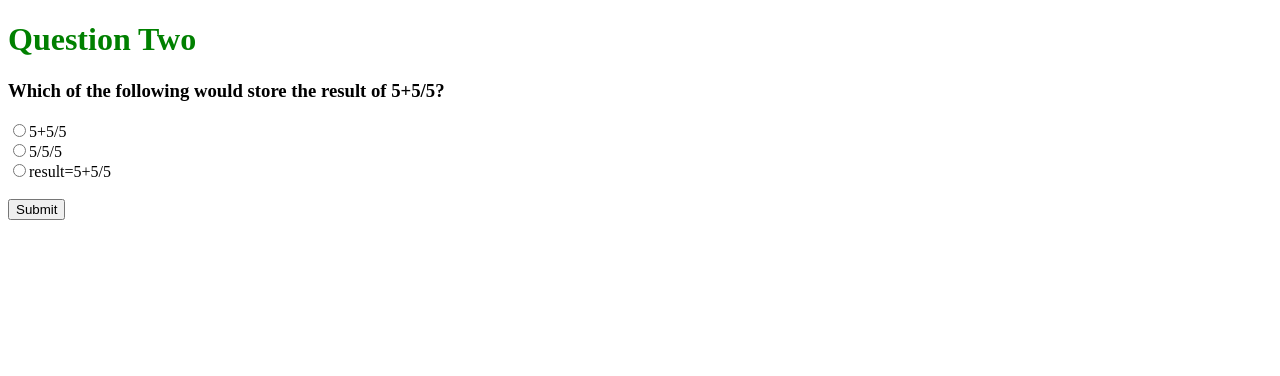
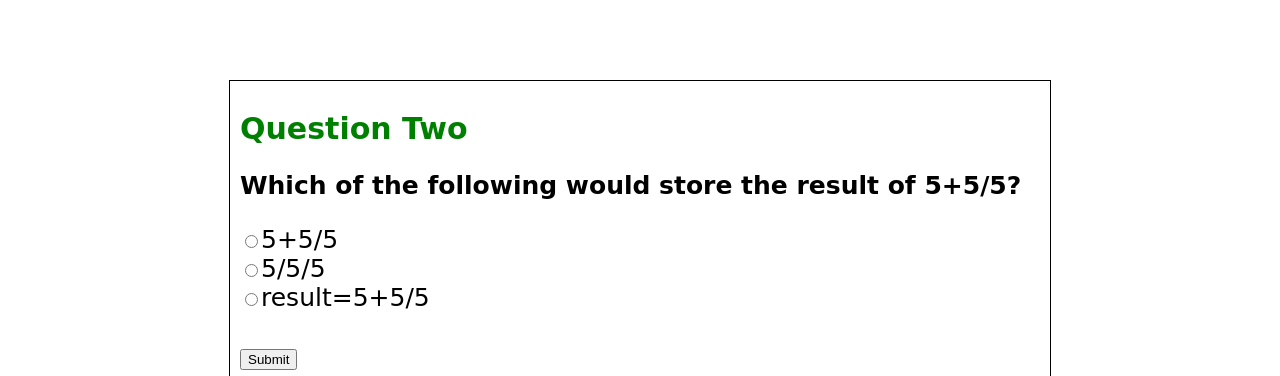
Before and after one commit to Roshni0/SummerHacks2020, a PHP site: page /python/indiv/partFourQuestionTwo.php in a window 1280 px wide. Shown: the top 376 px of the page. Run offline with PHP 8.4, Linux system fonts and the light colour scheme.

Commit message:
Update partFourQuestionTwo.php

```diff
--- a/python/indiv/partFourQuestionTwo.php
+++ b/python/indiv/partFourQuestionTwo.php
@@ -1,21 +1,52 @@
 <!DOCTYPE html>
 <html>
+<title>TeachMe</title>
 <head>
+<link rel="shortcut icon" href="logo.JPG" type="image/x-icon">
 </head>
+
 <body>
-      <h1 style="color:green;">Question Two</h1>
-      <h3>Which of the following would store the result of 5+5/5?</h3>
-      <form>
+<style>
+div.a {
+  border: 1px solid black;
+}
+div.outer { position: relative; height: 2px; }
+div.outer img { position: fixed; right: 0; bottom: 0; }
+</style>
+<br>
+<br>
+<br>
+<br>
+<div class="a" style="max-width:800px;margin:auto;vertical-align: middle;padding:10px;">
+    <h1 style="color:green;font-family: 'Bubblegum Sans', cursive; font-size: 30px;">
+    Question Two
+    </h1>
+
+    <h3 style="font-family: 'Bubblegum Sans', cursive;font-size: 25px;">
+    Which of the following would store the result of 5+5/5?
+    </h3>
+
+    <form style="font-family: 'Bubblegum Sans', cursive;font-size: 25px;">
     <input type="radio" name="Hello" id="w1"
             value="w1">5+5/5<br>
+
         <input type="radio" name="Hello" id="w2"
             value="w2">5/5/5<br>
+
         <input type="radio" name="Hello" id="c1"
             value="c1">result=5+5/5<br><br>
-          <button type="button" onclick="display()"> Submit </button>
+
+        <button type="button" onclick="display()">
+            Submit
+        </button>
     </form>
     <br>
-      <div id="disp" style="color:green; font-size:18px; font-weight:bold;">
+    <div id="disp" style=
+        "color:green; font-size:18px; font-weight:bold;">
+    </div>
+</div>
+<div class="outer">
+    <img src="coding.gif" height="100">
  </div>
 </body>
     <script>
@@ -24,19 +55,23 @@
                 var partOne = "Good try but this is incorrect. Remember, you need to store the result in a variable.";
                     var str = "Next Question";
                     var result = str.link("partFourQuestionThree.php");
-                      document.getElementById("disp").innerHTML = partOne  + "      " + result;
+                    var total = partOne  + "      " + result;
+                    document.getElementById("disp").innerHTML = total.fontcolor("red")
+
             }
             else if(document.getElementById('w2').checked) {
                var partOne = "Not Quite! Remember, you need to store the result in a variable, and check that the operations are correct";
                var str = "Next Question";
                     var result = str.link("partFourQuestionThree.php");
-                      document.getElementById("disp").innerHTML = partOne  + "      " + result;
+                    var total = partOne  + "      " + result;
+                    document.getElementById("disp").innerHTML = total.fontcolor("red")
             }
             else if(document.getElementById('c1').checked) {
                 var partOne = "This is correct!";
                 var str = "Next Question";
                     var result = str.link("partFourQuestionThree.php");
-                      document.getElementById("disp").innerHTML = partOne  + "      " + result;
+                    var total = partOne  + "      " + result;
+                    document.getElementById("disp").innerHTML = total.fontcolor("green")
             }
             else {
                 var partOne = "The task was to store the result of the calculation of 5+5/5, so the third option was the correct answer - result=5+5/5";
```
Lines whose indentation alone changed are shown as unchanged.
